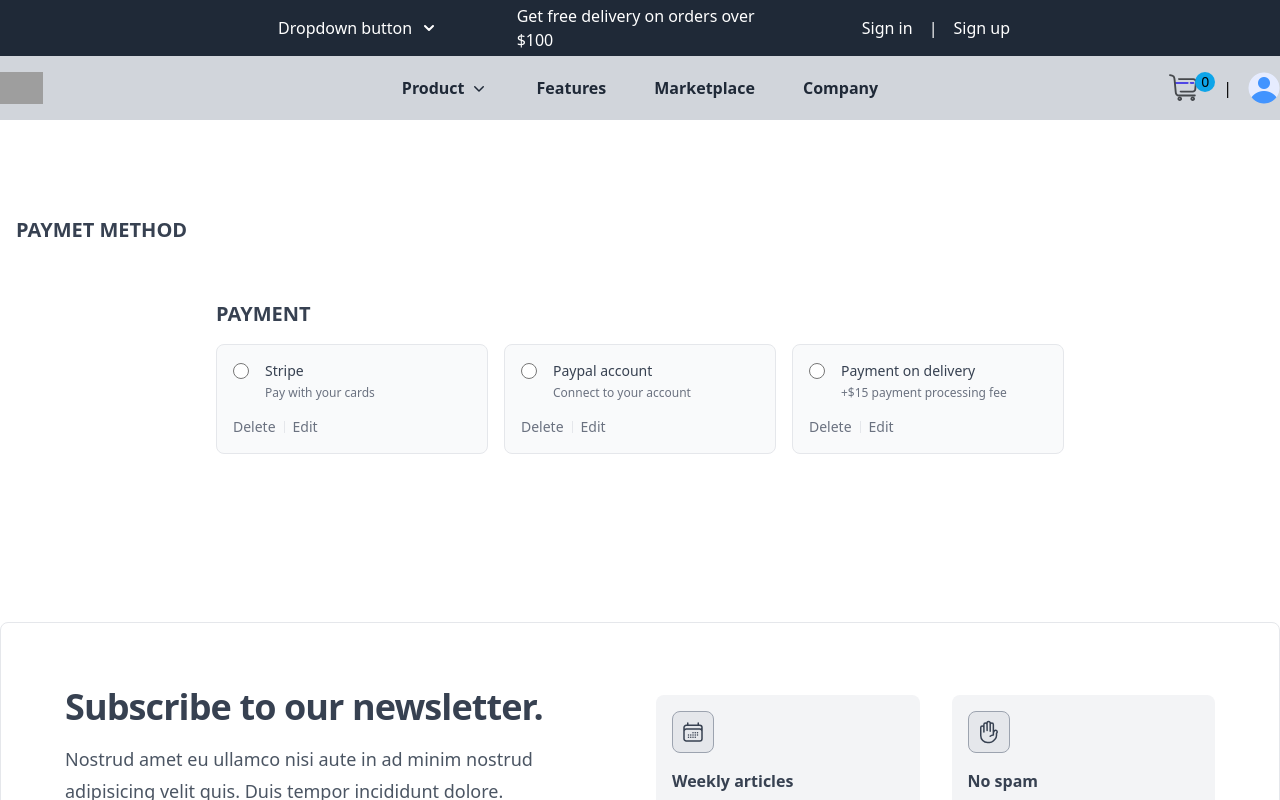
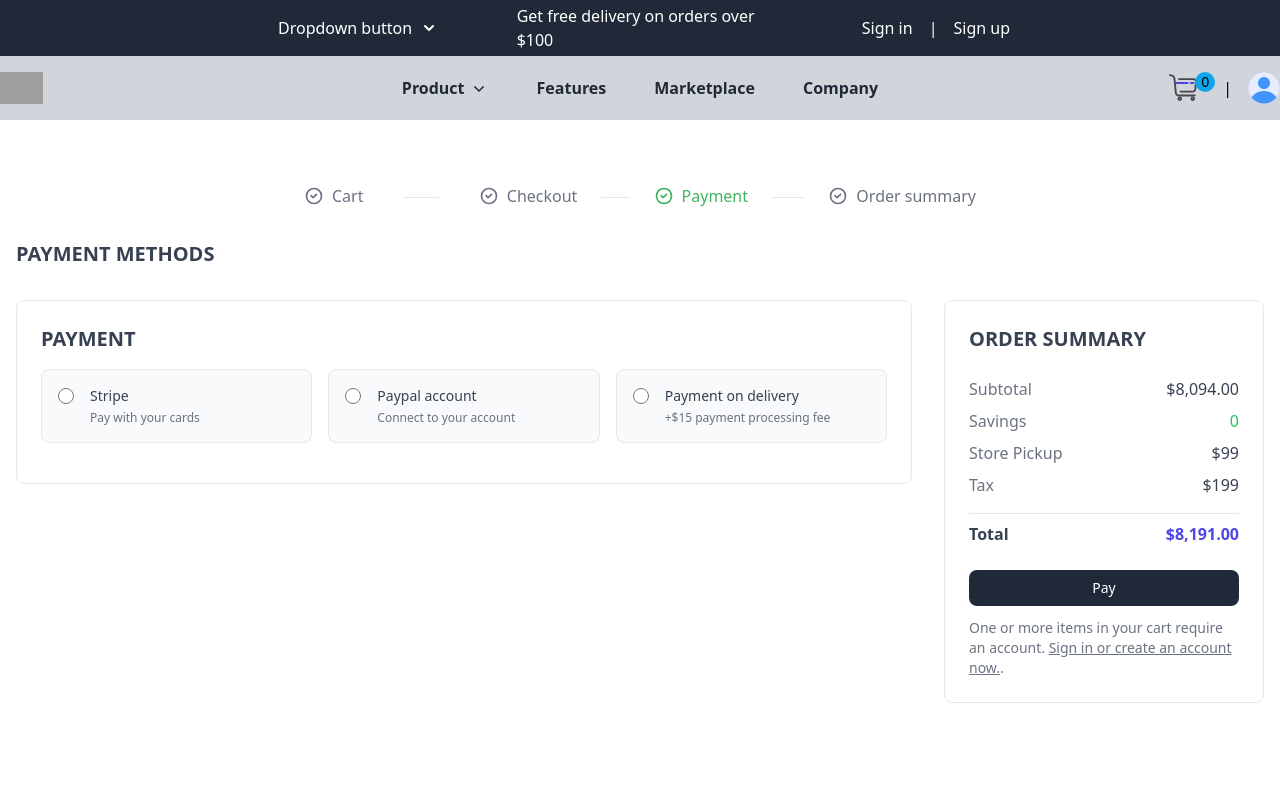
Before and after one commit to jaymind2810/ecommerce_frontend, a React (Create React App) app: page /payment in a window 1280 px wide. Shown: the top 800 px of the page. Built offline with nearby package versions, Linux system fonts and the light colour scheme; grey boxes are pictures that could not be loaded.

Commit message:
[MOD] Modify Payment Design.

```diff
--- /dev/null
+++ b/src/components/ErrorBoundary/PageNotFound.tsx
@@ -0,0 +1,5 @@
+const PageNotFound = () => {
+    return <div>404 Page not found - Need some page content set up for me for this</div>;
+  };
+
+  export default PageNotFound;
--- a/src/pages/WebPanel/Cart/CartItem.tsx
+++ b/src/pages/WebPanel/Cart/CartItem.tsx
@@ -7,7 +7,7 @@ import { ActionType } from "../../../store/cart/action-Types";
 import { CartItem as CartItemType } from "../../../store/cart/reducer/reducer";
 
 interface CartItemProps {
-    item:CartItemType;
+  item: CartItemType;
 }
 
 
@@ -62,7 +62,7 @@ const CartItem: React.FC<CartItemProps> = ({
         <div className="rounded-lg border border-gray-200 bg-white p-4 shadow-sm dark:border-gray-700 dark:bg-gray-800 md:p-6 mb-4">
           <div className="space-y-4 md:flex md:items-center md:justify-between md:gap-6 md:space-y-0">
             <a href="#" className="shrink-0 md:order-1">
-                    <img className="h-20 w-20 dark:hidden"  src={process.env.REACT_APP_API_URL + item?.product?.product_photo} alt="imac image" />
+              <img className="h-20 w-20 dark:hidden" src={process.env.REACT_APP_API_URL + item?.product?.product_photo} alt="imac image" />
               <img className="hidden h-20 w-20 dark:block" src={process.env.REACT_APP_API_URL + item?.product?.product_photo} alt="imac image" />
             </a>
 
--- a/src/pages/WebPanel/Payment/Payment.tsx
+++ b/src/pages/WebPanel/Payment/Payment.tsx
@@ -11,7 +11,7 @@ const Payment = () => {
     const [stripePromise, setStripePromise] = useState<any>("");
 
     const getStripe = () => {
-        const publishable_key:any = process.env.REACT_APP_STRIPE_PUBLISHABLE_KEY
+        const publishable_key: any = process.env.REACT_APP_STRIPE_PUBLISHABLE_KEY
         setStripePromise(loadStripe(publishable_key))
     };
 
@@ -19,7 +19,7 @@ const Payment = () => {
         if (selectedPaymentOption === 'stripe') {
             getStripe()
         }
-    },[selectedPaymentOption])
+    }, [selectedPaymentOption])
 
 
 
@@ -29,16 +29,12 @@ const Payment = () => {
 
                 <CheckoutProgressBar />
 
-                <form action="#" className="mx-auto max-w-screen-xl px-4 2xl:px-0">
-
-                    <h2 className="text-xl font-semibold text-gray-700 dark:text-white mt-6 sm:mt-8 mb-4">PAYMET METHOD</h2>
-                    <div className="lg:flex lg:items-start md:gap-6 mt-6 sm:mt-8 xl:gap-8">
-                        <div className="mx-auto w-full flex-none lg:max-w-2xl xl:max-w-4xl space-y-8">
-
-
-                            <div className="space-y-4 p-6 rounded-lg">
+                <div className="mx-auto max-w-screen-xl px-4 2xl:px-0">
+                    <h2 className="text-xl font-semibold text-gray-700 dark:text-white mt-6 sm:mt-8 mb-4">PAYMENT METHODS</h2>
+                    <div className="mx-auto lg:flex lg:items-start md:gap-6 mt-6 sm:mt-8 xl:gap-8">
+                        <div className="w-full flex-none lg:max-w-2xl xl:max-w-4xl space-y-8">
+                            <div className="space-y-4 p-6 rounded-lg border border-gray-200">
                                 <h3 className="text-xl font-semibold text-gray-700 dark:text-white">PAYMENT</h3>
-
                                 <div className="grid grid-cols-1 gap-4 md:grid-cols-3">
                                     <div className="rounded-lg border border-gray-200 bg-gray-50 p-4 ps-4 dark:border-gray-700 dark:bg-gray-800">
                                         <div className="flex items-start">
@@ -57,14 +53,6 @@ const Payment = () => {
                                                 <label className="font-medium leading-none text-gray-700 dark:text-white"> Stripe </label>
                                                 <p id="credit-card-text" className="mt-1 text-xs font-normal text-gray-500 dark:text-gray-400">Pay with your cards</p>
                                             </div>
-                                        </div>
-
-                                        <div className="mt-4 flex items-center gap-2">
-                                            <button type="button" className="text-sm font-medium text-gray-500 hover:text-gray-700 dark:text-gray-400 dark:hover:text-white">Delete</button>
-
-                                            <div className="h-3 w-px shrink-0 bg-gray-200 dark:bg-gray-700"></div>
-
-                                            <button type="button" className="text-sm font-medium text-gray-500 hover:text-gray-700 dark:text-gray-400 dark:hover:text-white">Edit</button>
                                         </div>
                                     </div>
 
@@ -86,14 +74,6 @@ const Payment = () => {
                                                 <p id="paypal-text" className="mt-1 text-xs font-normal text-gray-500 dark:text-gray-400">Connect to your account</p>
                                             </div>
                                         </div>
-
-                                        <div className="mt-4 flex items-center gap-2">
-                                            <button type="button" className="text-sm font-medium text-gray-500 hover:text-gray-700 dark:text-gray-400 dark:hover:text-white">Delete</button>
-
-                                            <div className="h-3 w-px shrink-0 bg-gray-200 dark:bg-gray-700"></div>
-
-                                            <button type="button" className="text-sm font-medium text-gray-500 hover:text-gray-700 dark:text-gray-400 dark:hover:text-white">Edit</button>
-                                        </div>
                                     </div>
 
                                     <div className="rounded-lg border border-gray-200 bg-gray-50 p-4 ps-4 dark:border-gray-700 dark:bg-gray-800">
@@ -106,14 +86,6 @@ const Payment = () => {
                                                 <label className="font-medium leading-none text-gray-700 dark:text-white"> Payment on delivery </label>
                                                 <p id="pay-on-delivery-text" className="mt-1 text-xs font-normal text-gray-500 dark:text-gray-400">+$15 payment processing fee</p>
                                             </div>
-                                        </div>
-
-                                        <div className="mt-4 flex items-center gap-2">
-                                            <button type="button" className="text-sm font-medium text-gray-500 hover:text-gray-700 dark:text-gray-400 dark:hover:text-white">Delete</button>
-
-                                            <div className="h-3 w-px shrink-0 bg-gray-200 dark:bg-gray-700"></div>
-
-                                            <button type="button" className="text-sm font-medium text-gray-500 hover:text-gray-700 dark:text-gray-400 dark:hover:text-white">Edit</button>
                                         </div>
                                     </div>
 
@@ -171,8 +143,51 @@ const Payment = () => {
                                 </div>
                             </div>
                         </div>
+
+                        <div className="mx-auto mt-6 max-w-4xl flex-1 space-y-6 lg:mt-0 lg:w-full border border-gray-200 p-6 rounded-lg ">
+                            <p className="text-xl font-semibold text-gray-700  dark:text-white">ORDER SUMMARY</p>
+                            <div className="space-y-4">
+                                <div className=" space-y-2">
+                                    <dl className="flex items-center justify-between gap-4 ">
+                                        <dt className="text-base font-normal text-gray-500 dark:text-gray-400">Subtotal</dt>
+                                        <dd className="text-base font-medium text-gray-700 dark:text-white">$8,094.00</dd>
+                                    </dl>
+
+                                    <dl className="flex items-center justify-between gap-4 ">
+                                        <dt className="text-base font-normal text-gray-500 dark:text-gray-400">Savings</dt>
+                                        <dd className="text-base font-medium text-green-500">0</dd>
+                                    </dl>
+
+                                    <dl className="flex items-center justify-between gap-4 ">
+                                        <dt className="text-base font-normal text-gray-500 dark:text-gray-400">Store Pickup</dt>
+                                        <dd className="text-base font-medium text-gray-700 dark:text-white">$99</dd>
+                                    </dl>
+
+                                    <dl className="flex items-center justify-between gap-4 ">
+                                        <dt className="text-base font-normal text-gray-500 dark:text-gray-400">Tax</dt>
+                                        <dd className="text-base font-medium text-gray-700 dark:text-white">$199</dd>
+                                    </dl>
                                 </div>
-                </form>
+                                <dl className="flex items-center justify-between gap-4 border-t border-gray-200 pt-2 dark:border-gray-700">
+                                    <dt className="text-base font-bold text-gray-700  dark:text-white">Total</dt>
+                                    <dd className="text-base font-bold text-indigo-600 dark:text-white">$8,191.00</dd>
+                                </dl>
+                            </div>
+
+                            <div className="space-y-3">
+                                <button
+                                    className="bg-gray-800 flex w-full items-center justify-center rounded-lg bg-primary-700 px-5 py-2 text-sm font-medium text-white hover:bg-primary-800 focus:outline-none focus:ring-4  focus:ring-primary-300 dark:bg-primary-600 dark:hover:bg-primary-700 dark:focus:ring-primary-800 hover:bg-indigo-700"
+                                // onClick={() => navigate('/payment') }
+                                >Pay </button>
+
+                                <p className="text-sm font-normal text-gray-500 dark:text-gray-400">One or more items in your cart require an account. <a href="#" title="" className="font-medium text-primary-700 underline hover:no-underline dark:text-primary-500">Sign in or create an account now.</a>.</p>
+                            </div>
+                        </div>
+                    </div>
+
+
+
+                </div>
             </section>
         </>
     )
--- a/src/pages/WebPanel/components/CheckoutProgressBar/CheckoutProgressBar.tsx
+++ b/src/pages/WebPanel/components/CheckoutProgressBar/CheckoutProgressBar.tsx
@@ -16,6 +16,8 @@ const CheckoutProgressBar: React.FC<CheckoutProgressBarProps> = ({
             setCurrentActive('cart')
         } else if (path.includes('checkout')) {
             setCurrentActive('checkout')
+        } else if (path.includes('payment')) {
+            setCurrentActive('payment')
         }
     }, [])
 
@@ -24,8 +26,7 @@ const CheckoutProgressBar: React.FC<CheckoutProgressBarProps> = ({
             {currentActive &&
                 <div className="flex justify-center">
                     <ol className="items-center flex w-full max-w-2xl text-center text-sm font-medium text-gray-500 dark:text-gray-400 sm:text-base">
-                    <li className={`after:border-1 flex ${
-                        (currentActive === 'cart') ? 'text-indego-600' : ''
+                        <li className={`after:border-1 flex ${(currentActive === 'cart') ? 'text-[#3fb45f]' : ''
                             } items-center text-primary-700 after:mx-6 after:hidden after:h-1 after:w-full after:border-b after:border-gray-200 dark:text-primary-500 dark:after:border-gray-700 sm:after:inline-block sm:after:content-[''] md:w-full xl:after:mx-10`}>
                             <span className="flex items-center after:mx-2 after:text-gray-200 after:content-['/'] dark:after:text-gray-500 sm:after:hidden">
                                 <svg className="me-2 h-4 w-4 sm:h-5 sm:w-5" aria-hidden="true" xmlns="http://www.w3.org/2000/svg" width="24" height="24" fill="none" viewBox="0 0 24 24">
@@ -35,8 +36,7 @@ const CheckoutProgressBar: React.FC<CheckoutProgressBarProps> = ({
                             </span>
                         </li>
 
-                    <li className={`after:border-1 flex ${
-                         (currentActive === 'checkout') ? 'text-indego-600' : ''
+                        <li className={`after:border-1 flex ${(currentActive === 'checkout') ? 'text-[#3fb45f]' : ''
                             } items-center text-primary-700 after:mx-6 after:hidden after:h-1 after:w-full after:border-b after:border-gray-200 dark:text-primary-500 dark:after:border-gray-700 sm:after:inline-block sm:after:content-[''] md:w-full`}>
                             <span className="flex items-center after:mx-2 after:text-gray-200 after:content-['/'] dark:after:text-gray-500 sm:after:hidden">
                                 <svg className="me-2 h-4 w-4 sm:h-5 sm:w-5" aria-hidden="true" xmlns="http://www.w3.org/2000/svg" width="24" height="24" fill="none" viewBox="0 0 24 24">
@@ -46,7 +46,8 @@ const CheckoutProgressBar: React.FC<CheckoutProgressBarProps> = ({
                             </span>
                         </li>
 
-                    <li className="after:border-1 flex items-center text-primary-700 after:mx-6 after:hidden after:h-1 after:w-full after:border-b after:border-gray-200 dark:text-primary-500 dark:after:border-gray-700 sm:after:inline-block sm:after:content-[''] md:w-full">
+                        <li className={`after:border-1 flex ${(currentActive === 'payment') ? 'text-[#3fb45f]' : ''
+                            } items-center text-primary-700 after:mx-6 after:hidden after:h-1 after:w-full after:border-b after:border-gray-200 dark:text-primary-500 dark:after:border-gray-700 sm:after:inline-block sm:after:content-[''] md:w-full`}>
                             <span className="flex items-center after:mx-2 after:text-gray-200 after:content-['/'] dark:after:text-gray-500 sm:after:hidden">
                                 <svg className="me-2 h-4 w-4 sm:h-5 sm:w-5" aria-hidden="true" xmlns="http://www.w3.org/2000/svg" width="24" height="24" fill="none" viewBox="0 0 24 24">
                                     <path stroke="currentColor" strokeLinecap="round" strokeLinejoin="round" strokeWidth="2" d="M8.5 11.5 11 14l4-4m6 2a9 9 0 1 1-18 0 9 9 0 0 1 18 0Z" />
@@ -55,7 +56,8 @@ const CheckoutProgressBar: React.FC<CheckoutProgressBarProps> = ({
                             </span>
                         </li>
 
-                    <li className="flex shrink-0 items-center">
+                        {/* <li className="flex shrink-0 items-center"> */}
+                        <li className={`flex shrink-0 ${(currentActive === 'order-summary') ? 'text-[#3fb45f]' : ''} items-center`}>
                             <svg className="me-2 h-4 w-4 sm:h-5 sm:w-5" aria-hidden="true" xmlns="http://www.w3.org/2000/svg" width="24" height="24" fill="none" viewBox="0 0 24 24">
                                 <path stroke="currentColor" strokeLinecap="round" strokeLinejoin="round" strokeWidth="2" d="M8.5 11.5 11 14l4-4m6 2a9 9 0 1 1-18 0 9 9 0 0 1 18 0Z" />
                             </svg>
--- a/src/routes/routes.tsx
+++ b/src/routes/routes.tsx
@@ -22,7 +22,29 @@ import Cart from "../pages/WebPanel/Cart/Cart"
 import Payment from "../pages/WebPanel/Payment/Payment"
 import PaymentSuccess from "../pages/WebPanel/Checkout/SuccessPayment"
 import PaymentFail from "../pages/WebPanel/Checkout/FailPayment"
+import PageNotFound from "../components/ErrorBoundary/PageNotFound"
 
+
+enum ErrorType {
+    CART = "CART",
+    CHECKOUT = "CHECKOUT",
+    PAYMENT = "PAYMENT",
+  }
+
+
+const ErrorBoundary = (source: any) => {
+    // Uncaught ReferenceError: path is not defined
+    switch (source.source) {
+      case ErrorType.CART:
+        return <div>Cart Page Issue..!</div>;
+      case ErrorType.CHECKOUT:
+        return <div>Checkout Page Issue..!!</div>;
+      case ErrorType.PAYMENT:
+        return <div>Payment Issue..!!.</div>;
+      default:
+        return <PageNotFound />;
+    }
+  };
 
 export default function RouterList () {
     return (
@@ -107,6 +129,7 @@ export default function RouterList () {
                                     <Cart />
                                 </React.Suspense>
                             }
+                            errorElement={<ErrorBoundary source={ErrorType.CART} />}
                         />
                         <Route
                             path="/product/checkout"
@@ -115,6 +138,7 @@ export default function RouterList () {
                                     <Checkout />
                                 </React.Suspense>
                             }
+                            errorElement={<ErrorBoundary source={ErrorType.CHECKOUT} />}
                         />
                         <Route
                             path="/payment"
@@ -123,6 +147,7 @@ export default function RouterList () {
                                     <Payment />
                                 </React.Suspense>
                             }
+                            errorElement={<ErrorBoundary source={ErrorType.PAYMENT} />}
                         />
                         <Route
                             path="/paymentSuccess/"
```
Also changed, not shown: src/pages/WebPanel/Cart/Cart.tsx (+4 -4 lines), src/pages/WebPanel/Checkout/Checkout.tsx (+4 -4 lines), src/pages/WebPanel/Payment/PaymentOptions/Stripe/Stripe.tsx (+11 -12 lines), src/pages/WebPanel/components/OrderSummary/OrderSummary.tsx (line endings or trailing spaces). Lines whose indentation alone changed are shown as unchanged.
